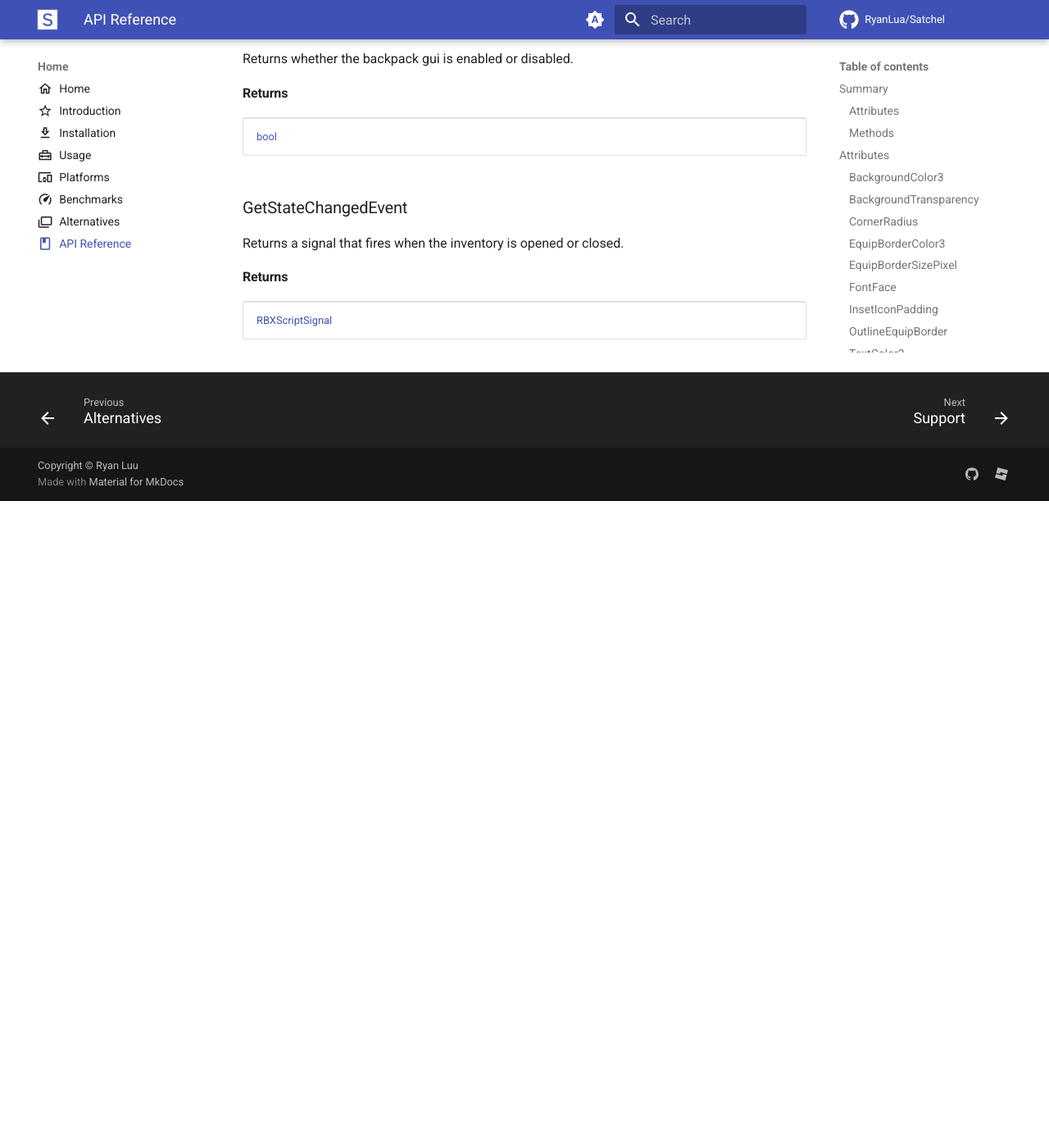
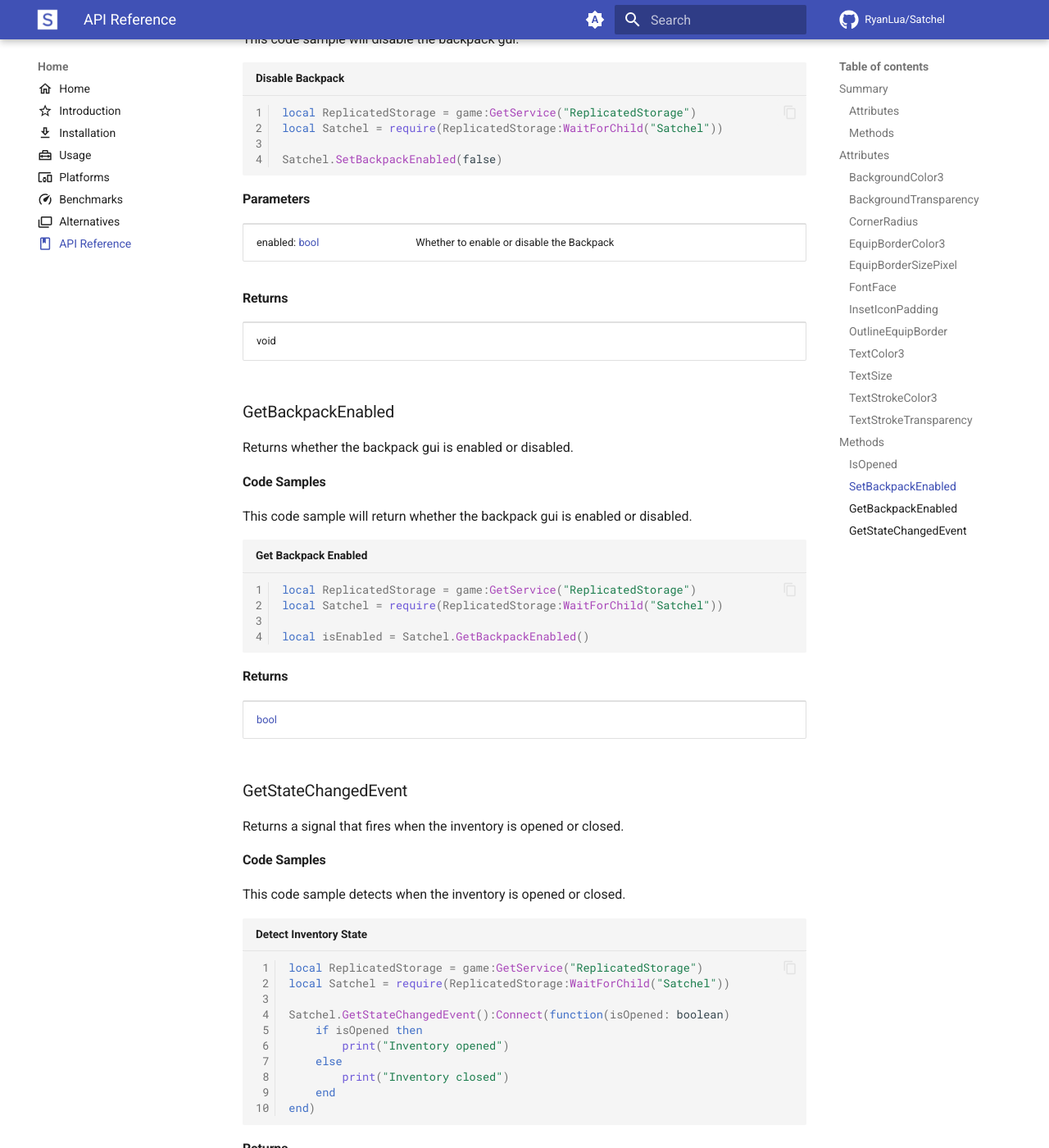
Before and after one commit to RyanLua/Satchel, an MkDocs documentation site: the page built from docs/api-reference.md, in a window 1280 px wide and 1400 px high, scrolled down 5544 px. Shown: the whole window at 82% size. Built offline with MkDocs 1.6.1 and Material for MkDocs 9.7.7, drawn with Linux system fonts in a browser that asks for light colours; comment, search, counter and statistics services are not loaded; before the commit the page ends 6155 px from its top, so only the background shows below that; some of the changed text lies outside the part shown.

Commit message:
Add code samples

````diff
--- a/docs/api-reference.md
+++ b/docs/api-reference.md
@@ -173,6 +173,17 @@ Determines the transparency of the text stroke of text in default chat window an
 
 Returns whether the inventory is opened or not.
 
+#### Code Samples
+
+This code sample will return whether the inventory is opened or not.
+
+```lua title="Is Opened" linenums="1"
+local ReplicatedStorage = game:GetService("ReplicatedStorage")
+local Satchel = require(ReplicatedStorage:WaitForChild("Satchel"))
+
+local isOpened = Satchel.IsOpened()
+```
+
 #### Returns
 
 <table>
@@ -184,6 +195,17 @@ Returns whether the inventory is opened or not.
 ### SetBackpackEnabled
 
 Sets whether the backpack gui is enabled or disabled.
+
+#### Code Samples
+
+This code sample will disable the backpack gui.
+
+```lua title="Disable Backpack" linenums="1"
+local ReplicatedStorage = game:GetService("ReplicatedStorage")
+local Satchel = require(ReplicatedStorage:WaitForChild("Satchel"))
+
+Satchel.SetBackpackEnabled(false)
+```
 
 #### Parameters
 
@@ -206,6 +228,17 @@ Sets whether the backpack gui is enabled or disabled.
 
 Returns whether the backpack gui is enabled or disabled.
 
+#### Code Samples
+
+This code sample will return whether the backpack gui is enabled or disabled.
+
+```lua title="Get Backpack Enabled" linenums="1"
+local ReplicatedStorage = game:GetService("ReplicatedStorage")
+local Satchel = require(ReplicatedStorage:WaitForChild("Satchel"))
+
+local isEnabled = Satchel.GetBackpackEnabled()
+```
+
 #### Returns
 
 <table>
@@ -218,6 +251,24 @@ Returns whether the backpack gui is enabled or disabled.
 
 Returns a signal that fires when the inventory is opened or closed.
 
+#### Code Samples
+
+This code sample detects when the inventory is opened or closed.
+
+```lua title="Detect Inventory State" linenums="1"
+local ReplicatedStorage = game:GetService("ReplicatedStorage")
+local Satchel = require(ReplicatedStorage:WaitForChild("Satchel"))
+
+Satchel.GetStateChangedEvent():Connect(function(isOpened: boolean)
+    if isOpened then
+        print("Inventory opened")
+    else
+        print("Inventory closed")
+    end
+end)
+```
+
+
 #### Returns
 
 <table>
````
